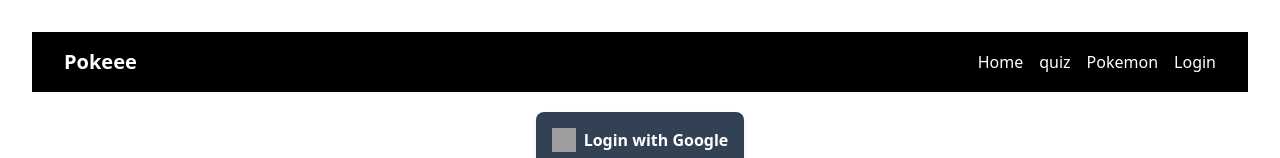
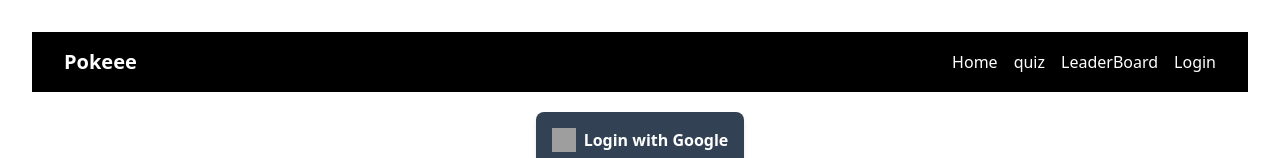
Before and after one commit to luckyklyist/poke-quiz, a React (Vite) app: page /login in a window 1280 px wide. Shown: the top 158 px of the page. Built offline with nearby package versions, Linux system fonts and the light colour scheme; no server answers; grey boxes are pictures that could not be loaded.

Commit message:
added the points in the profile

```diff
--- a/src/Components/Navbar.tsx
+++ b/src/Components/Navbar.tsx
@@ -13,7 +13,7 @@ const Navbar = () => {
   const navItems = [
     { text: "Home", path: "/", active: true },
     { text: "quiz", path: "/quiz", active: true },
-    { text: "Pokemon", path: "/pokemon", active: true },
+    { text: "LeaderBoard", path: "/leaderboard", active: true },
     { text: "Login", path: "/login", active: !loginStatus },
     { text: "Profile", path: "/profile", active: loginStatus },
   ];
--- a/src/Components/Profile.tsx
+++ b/src/Components/Profile.tsx
@@ -86,6 +86,10 @@ const Profile = () => {
                 {user?.$createdAt}
               </div>
               <div className="text-gray-600 mb-2">
+                <span className="text-xl font-semibold">Points:</span>{" "}
+                {user?.points}
+              </div>
+              <div className="text-gray-600 mb-2">
                 <span className="text-xl font-semibold">Email:</span>{" "}
                 {user?.userId}
               </div>
```
